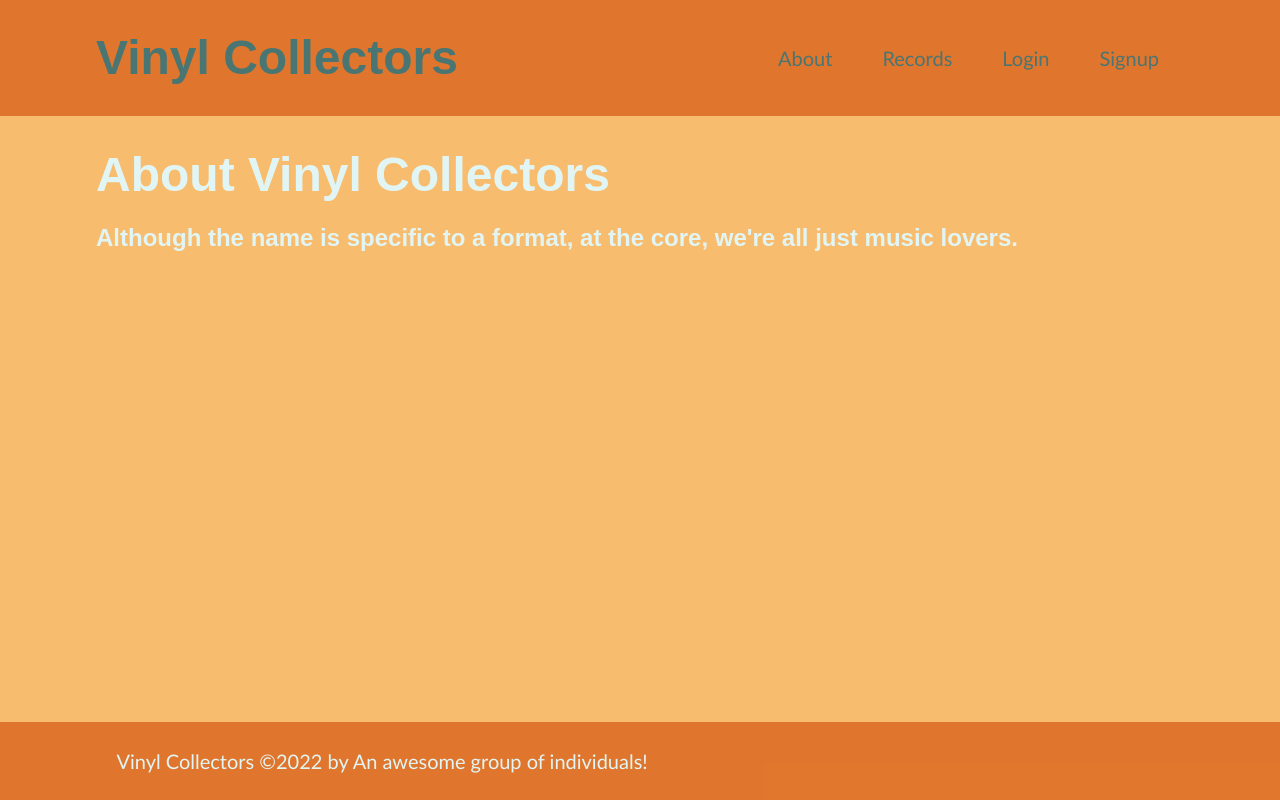
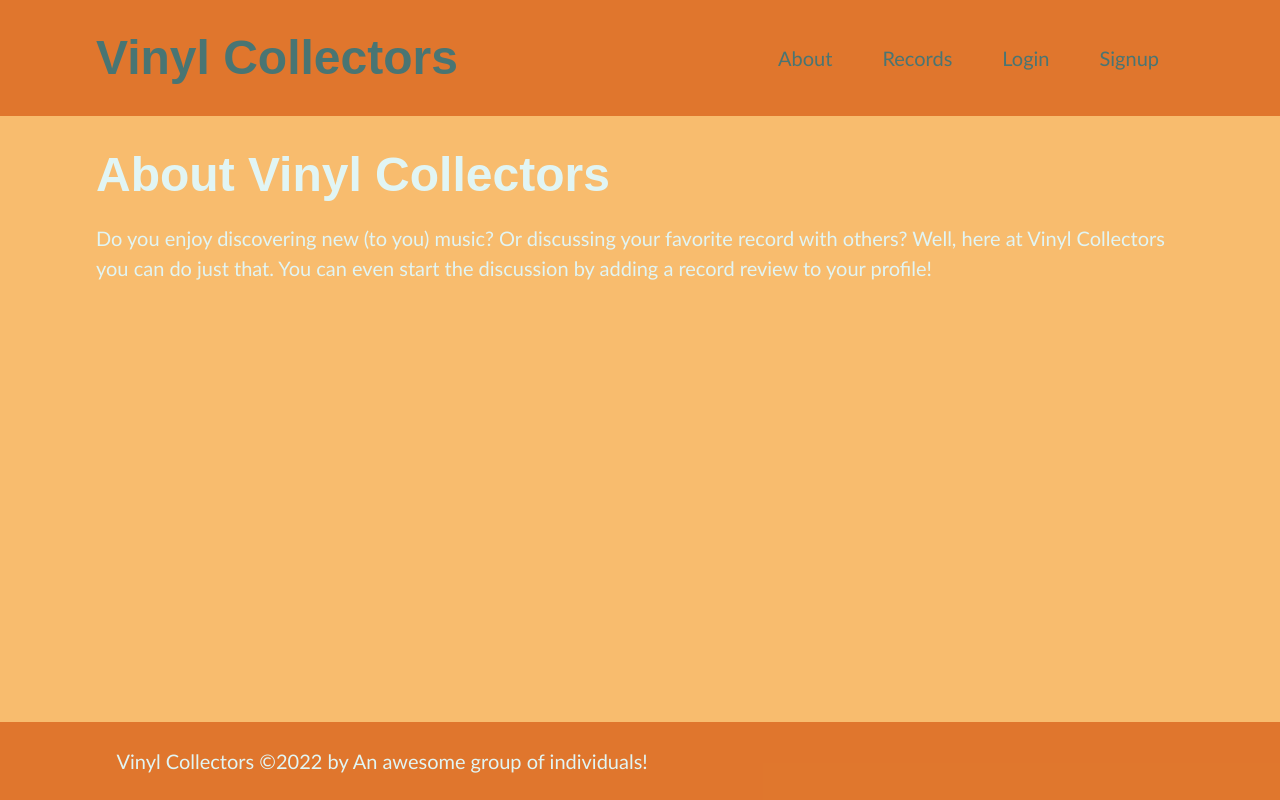
Before and after one commit to ajpicc3734/Vinyl-Collectors-MERN, a React (Create React App) app in the folder client/: page /about in a window 1280 px wide. Built offline with nearby package versions, Linux system fonts and the light colour scheme.

Commit message:
about and readme

```diff
--- a/client/src/pages/About.js
+++ b/client/src/pages/About.js
@@ -7,9 +7,7 @@ const About = () => {
                 About Vinyl Collectors
             </h1>
             <p />
-            <h4>
-                Although the name is specific to a format, at the core, we're all just music lovers.
-            </h4>
+            Do you enjoy discovering new (to you) music? Or discussing your favorite record with others? Well, here at Vinyl Collectors you can do just that. You can even start the discussion by adding a record review to your profile!
         </div>
     );
 };
```
Also changed, not shown: 1 other file (tests, documents, lock files or other folders).
